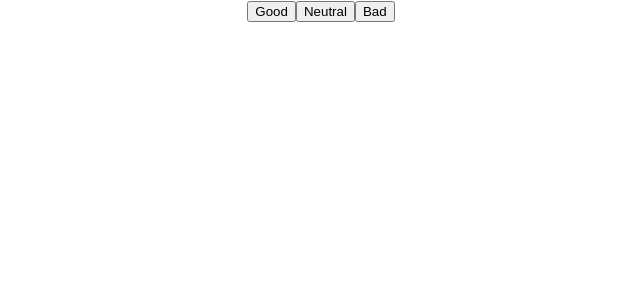
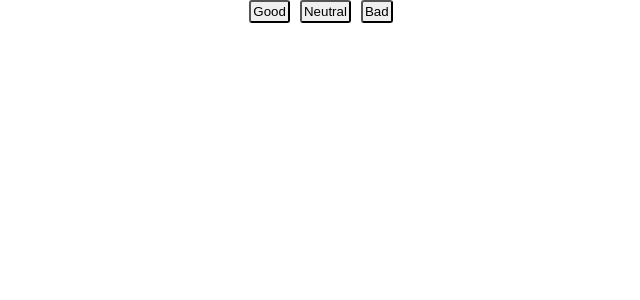
Before and after one commit to AlexeyZyukov/goit-react-hw-02, a React (Create React App) app: page / in a window 1280 px wide. Shown: the top 300 px of the page, without its empty margins (319-959 px from the left). Built offline with nearby package versions, Linux system fonts and the light colour scheme.

Commit message:
stypes feedback

```diff
--- a/src/App.js
+++ b/src/App.js
@@ -1,7 +1,7 @@
 import logo from './logo.svg';
 import './App.css';
 
-import Feedback from './feedback/Feedback.js';
+import Feedback from './Feedback/Feedback.js';
 
 function App() {
   return (
--- a/src/feedback/feedback.module.css
+++ b/src/feedback/feedback.module.css
@@ -0,0 +1,11 @@
+button {
+  padding: 2px;
+  border-radius: 3px;
+}
+button:not(:last-of-type) {
+  margin-right: 10px;
+}
+button:hover,
+button:focus {
+  background-color: aquamarine;
+}
```
Also changed, not shown: src/feedback/feedback.js (+10 -4 lines).
